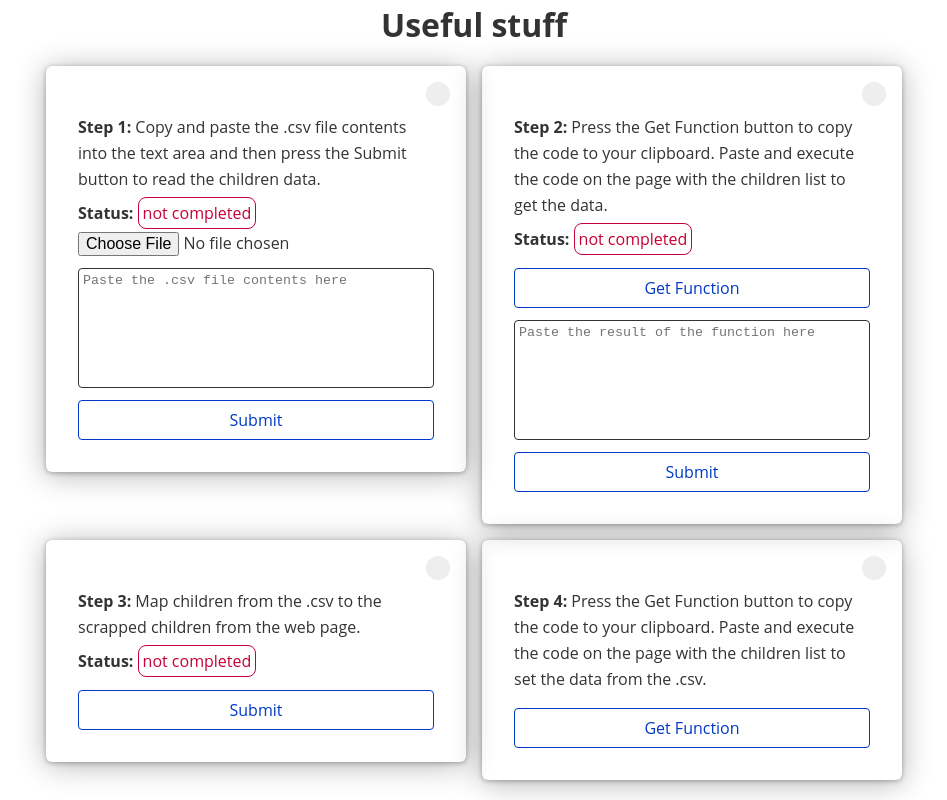
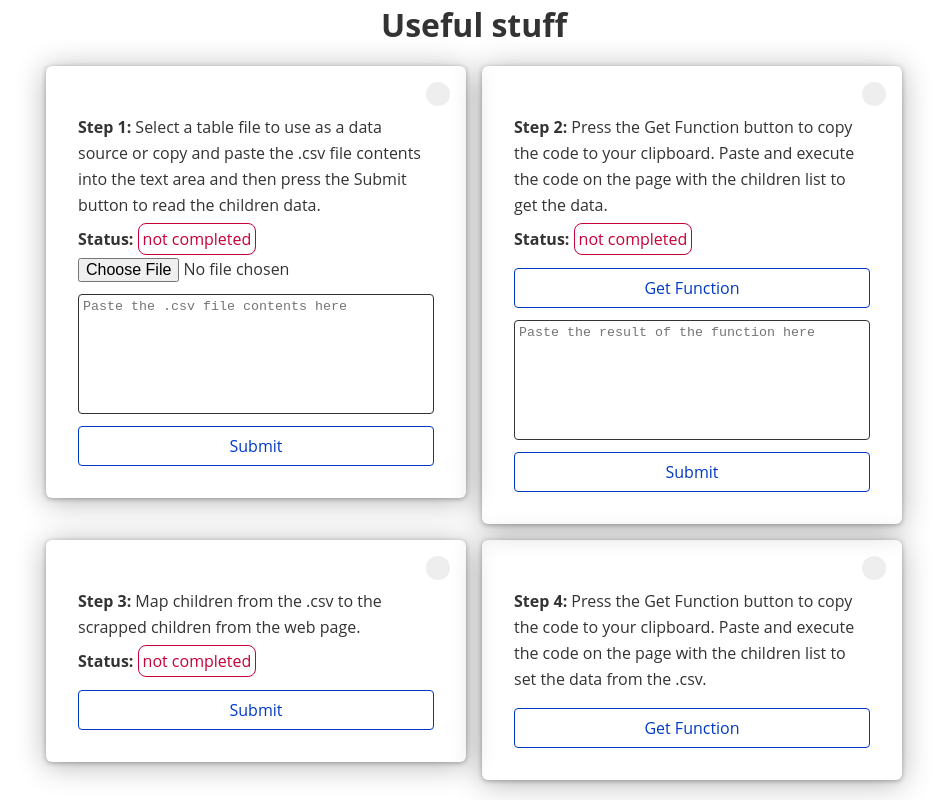
Before and after one commit to cheeseshadow/kindergarten_helper, a React (Create React App) app: page / in a window 1280 px wide. Shown: the whole page, without its empty margins (166-1113 px from the left). Built offline with nearby package versions, Linux system fonts and the light colour scheme.

Commit message:
fix first step text

```diff
--- a/src/App.text.ts
+++ b/src/App.text.ts
@@ -1,4 +1,4 @@
-export const firstStepText = 'Copy and paste the .csv file contents into the text area and then press the Submit button to read the children data.'
+export const firstStepText = 'Select a table file to use as a data source or copy and paste the .csv file contents into the text area and then press the Submit button to read the children data.'
 export const secondStepText = 'Press the Get Function button to copy the code to your clipboard. Paste and execute the code on the page with the children list to get the data.'
 export const thirdStepText = 'Map children from the .csv to the scrapped children from the web page.'
 export const fourthStepText = 'Press the Get Function button to copy the code to your clipboard. Paste and execute the code on the page with the children list to set the data from the .csv.'
```
